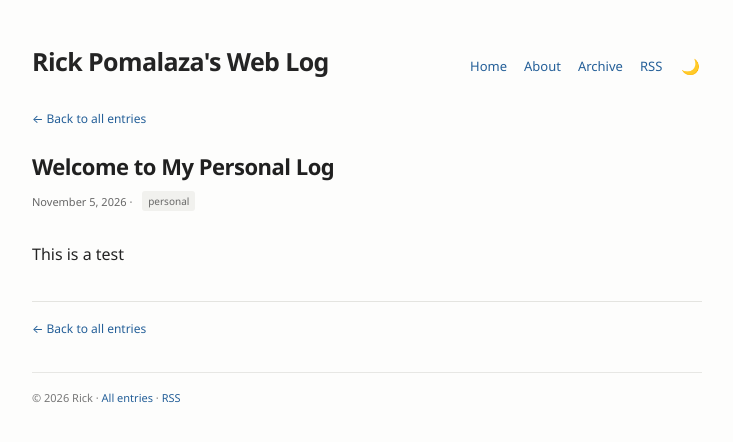
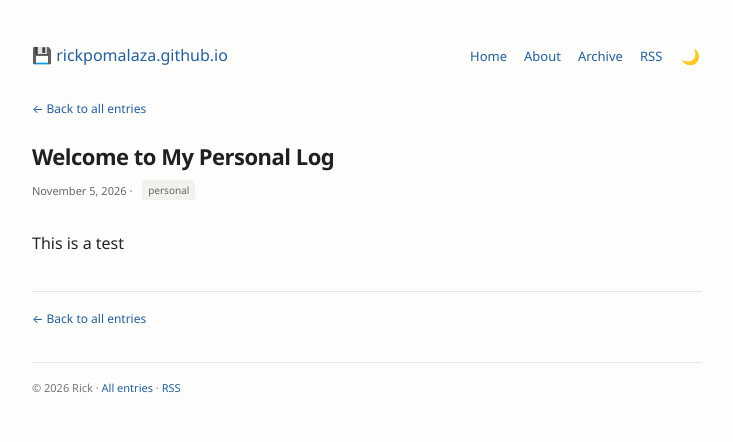
Before and after one commit to rickpomalaza/rickpomalaza.github.io, a Jekyll site: the page built from _posts/2026/2026-11-05-welcome-to-my-log.md, in a window 1280 px wide. Shown: the top 442 px of the page, without its empty margins (273-1006 px from the left). Built offline with Jekyll 4.4.1, drawn with Linux system fonts in a browser that asks for light colours.

Commit message:
Update default.html
Added the liquid template header conditional to change site header/brand when it's a post/entry as opposed to a page

```diff
--- a/_layouts/default.html
+++ b/_layouts/default.html
@@ -22,7 +22,16 @@
 <body>
   <div class="page">
     <header class="site-header">
-      <a class="brand" href="{{ '/' | relative_url }}">{{ site.title | escape }}</a>
+      {% if page.layout == 'post' %}
+  <a class="post-site-label" href="{{ '/' | relative_url }}">
+    <span aria-hidden="true">💾</span>
+    <span>rickpomalaza.github.io</span>
+  </a>
+{% else %}
+  <a class="brand" href="{{ '/' | relative_url }}">
+    {{ site.title | escape }}
+  </a>
+{% endif %}
       <nav aria-label="Primary navigation">
         <a href="{{ '/' | relative_url }}">Home</a>
         <a href="{{ '/about/' | relative_url }}">About</a>
```
